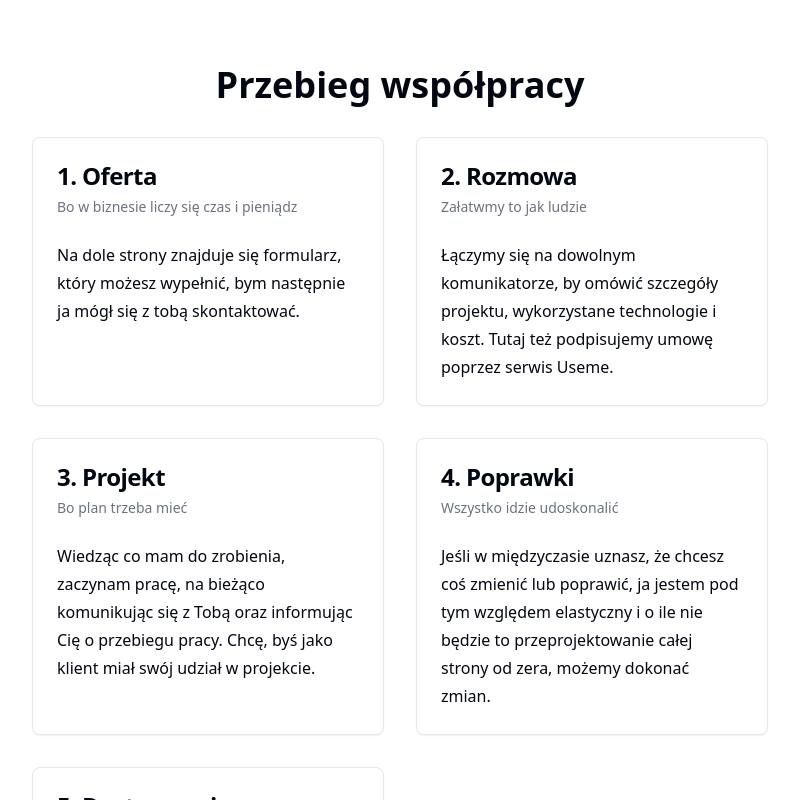
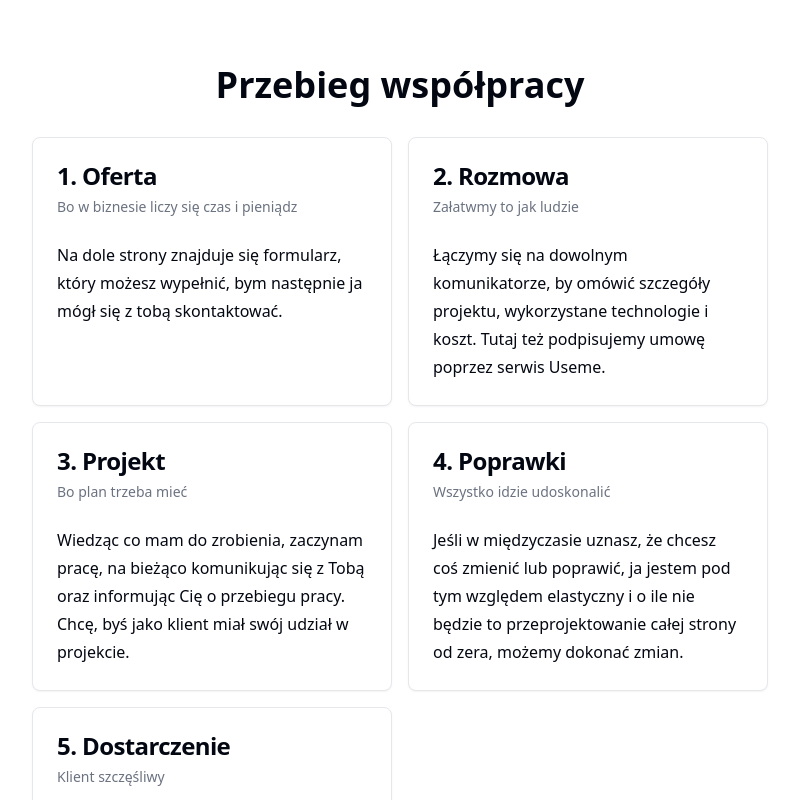
Before and after one commit to mateuszmanczak04/portfolio-website, a Next.js app: page / in a window 1280 px wide. Shown: the part 2100-2900 px from the top of the page, without its empty margins (240-1039 px from the left). Built offline with nearby package versions, Linux system fonts and the light colour scheme.

Commit message:
fix grid gaps in process

```diff
--- a/src/components/page-sections/process.tsx
+++ b/src/components/page-sections/process.tsx
@@ -8,7 +8,7 @@
 			<h2 className='w-full text-center text-4xl font-bold'>
 				Przebieg współpracy
 			</h2>
-			<div className='grid w-full grid-cols-1 gap-4 sm:grid-cols-2 md:gap-8'>
+			<div className='grid w-full grid-cols-1 gap-4 sm:grid-cols-2'>
 				<EffectCard
 					title='1. Oferta'
 					subtitle='Bo w biznesie liczy się czas i pieniądz'
```
